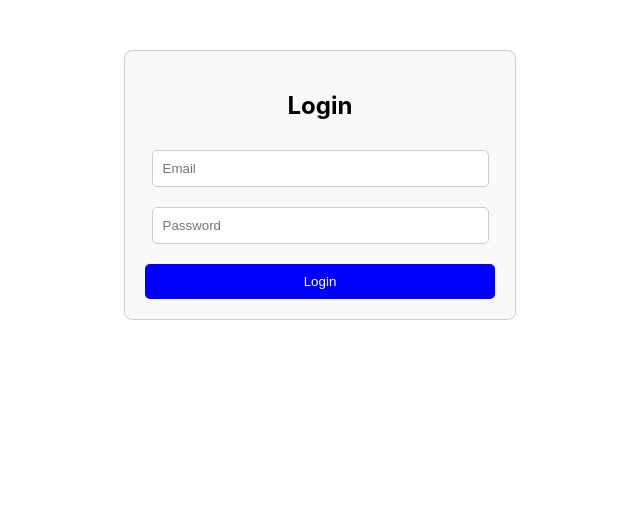
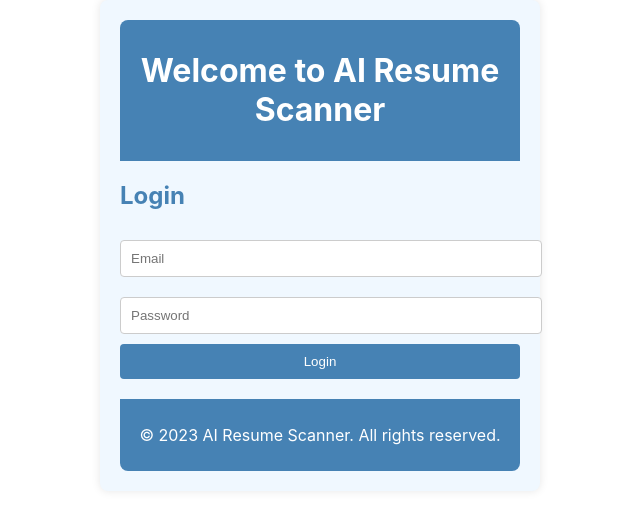
Before and after one commit to 2004Tejashree/Ai_Resume_Scanner-, a React (Create React App) app: page / in a window 1280 px wide. Shown: the top 530 px of the page, without its empty margins (320-960 px from the left). Built offline with nearby package versions, Linux system fonts and the light colour scheme.

Commit message:
login page changed

```diff
--- a/public/index.html
+++ b/public/index.html
@@ -24,7 +24,7 @@
       work correctly both with client-side routing and a non-root public URL.
       Learn how to configure a non-root public URL by running `npm run build`.
     -->
-    <title>React App</title>
+    <title>AI Resume Scanner</title>
   </head>
   <body>
     <noscript>You need to enable JavaScript to run this app.</noscript>
--- a/src/Dashboard.css
+++ b/src/Dashboard.css
@@ -23,3 +23,56 @@
     cursor: pointer;
     border-radius: 5px;
   }
+
+.dashboard-container  {
+  background-color: #ffffff;
+  padding: 20px;
+  border-radius: 8px;
+  max-width: 1200px;
+  margin: 0 auto;
+  box-shadow: 0 0 10px rgba(0, 0, 0, 0.1);
+}
+
+.dashboard-header {
+  background-color: #4682b4;
+  color: white;
+  padding: 15px;
+  text-align: center;
+  border-radius: 8px 8px 0 0;
+}
+
+.dashboard-footer {
+  background-color: #4caf50;
+  color: white;
+  padding: 15px;
+  text-align: center;
+  border-radius: 0 0 8px 8px;
+  margin-top: 20px;
+}
+
+.dashboard h2 {
+  color: #4caf50;
+}
+
+.dashboard .content {
+  display: flex;
+  flex-wrap: wrap;
+  gap: 20px;
+}
+
+.dashboard .content .card {
+  background-color: #f0f8ff;
+  padding: 20px;
+  border-radius: 8px;
+  box-shadow: 0 0 10px rgba(0, 0, 0, 0.1);
+  flex: 1 1 calc(33.333% - 40px);
+  box-sizing: border-box;
+}
+
+.dashboard .content .card h3 {
+  color: #4682b4;
+}
+
+.dashboard .content .card p {
+  color: #333;
+}
--- a/src/Login.css
+++ b/src/Login.css
@@ -1,32 +1,51 @@
-.login-container {
-    width: 350px;
-    margin: 50px auto;
+.login {
+  background-color: #f0f8ff;
   padding: 20px;
-    border: 1px solid #ccc;
   border-radius: 8px;
-    text-align: center;
-    background: #f9f9f9;
+  max-width: 400px;
+  margin: 0 auto;
+  box-shadow: 0 0 10px rgba(0, 0, 0, 0.1);
 }
 
-  input {
-    width: 90%;
+.login-header {
+  background-color: #4682b4;
+  color: white;
+  padding: 10px;
+  text-align: center;
+  border-radius: 8px 8px 0 0;
+}
+
+.login-footer {
+  background-color: #4682b4;
+  color: white;
+  padding: 10px;
+  text-align: center;
+  border-radius: 0 0 8px 8px;
+  margin-top: 20px;
+}
+
+.login h2 {
+  color: #4682b4;
+}
+
+.login input {
+  width: 100%;
   padding: 10px;
   margin: 10px 0;
   border: 1px solid #ccc;
-    border-radius: 5px;
+  border-radius: 4px;
 }
 
-  button {
+.login button {
   width: 100%;
   padding: 10px;
-    margin-top: 10px;
-    background: blue;
+  background-color: #4682b4;
   color: white;
   border: none;
+  border-radius: 4px;
   cursor: pointer;
-    border-radius: 5px;
 }
 
-  button:hover {
-    background: darkblue;
+.login button:hover {
+  background-color: #5a9bd4;
 }
--- a/src/Login.js
+++ b/src/Login.js
@@ -20,9 +20,11 @@ const Login = ({ onLogin }) => {
     }
   };
 
-
   return (
-    <div className="login-container">
+    <div className="login">
+      <header className="login-header">
+        <h1>Welcome to AI Resume Scanner</h1>
+      </header>
       <h2>Login</h2>
       <form onSubmit={handleLogin}>
         <input
@@ -41,6 +43,9 @@ const Login = ({ onLogin }) => {
         />
         <button type="submit">Login</button>
       </form>
+      <footer className="login-footer">
+        <p>&copy; 2023 AI Resume Scanner. All rights reserved.</p>
+      </footer>
     </div>
   );
 };
```
Also changed, not shown: 1 other file (tests, documents, lock files or other folders). Lines whose indentation alone changed are shown as unchanged.
